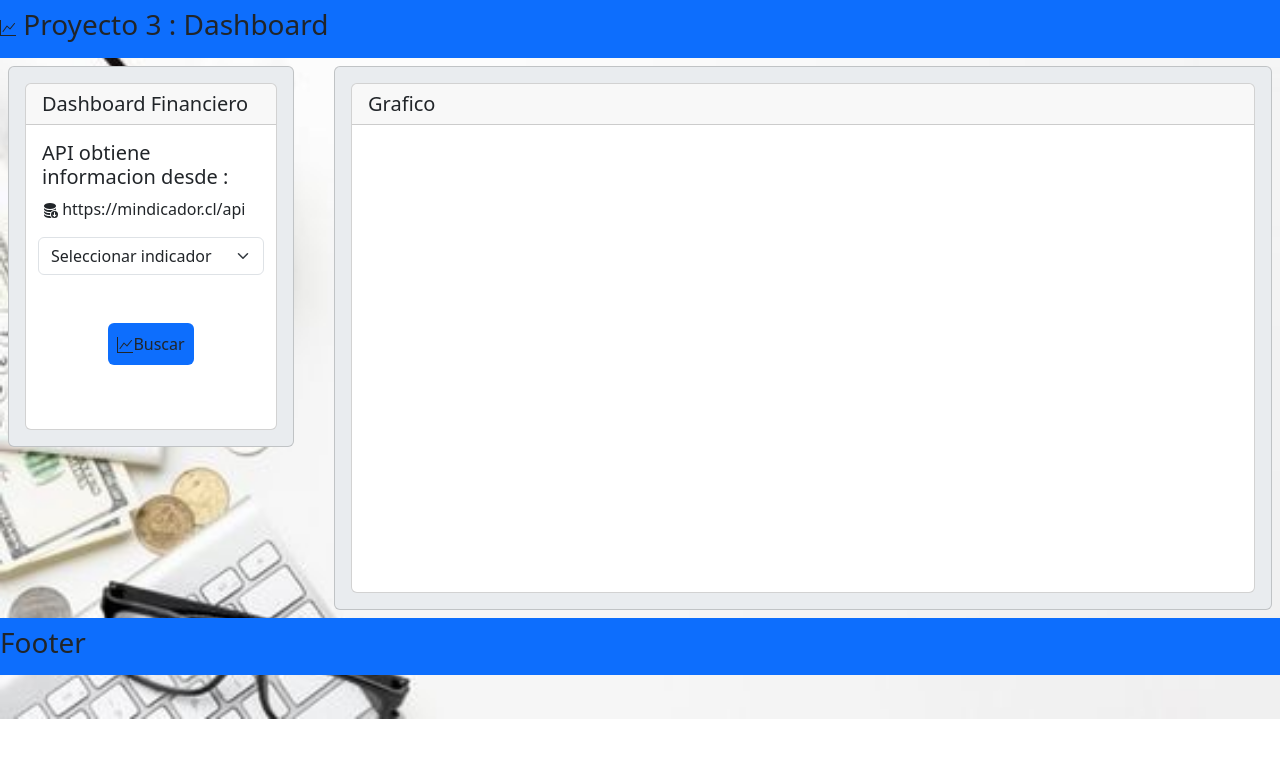
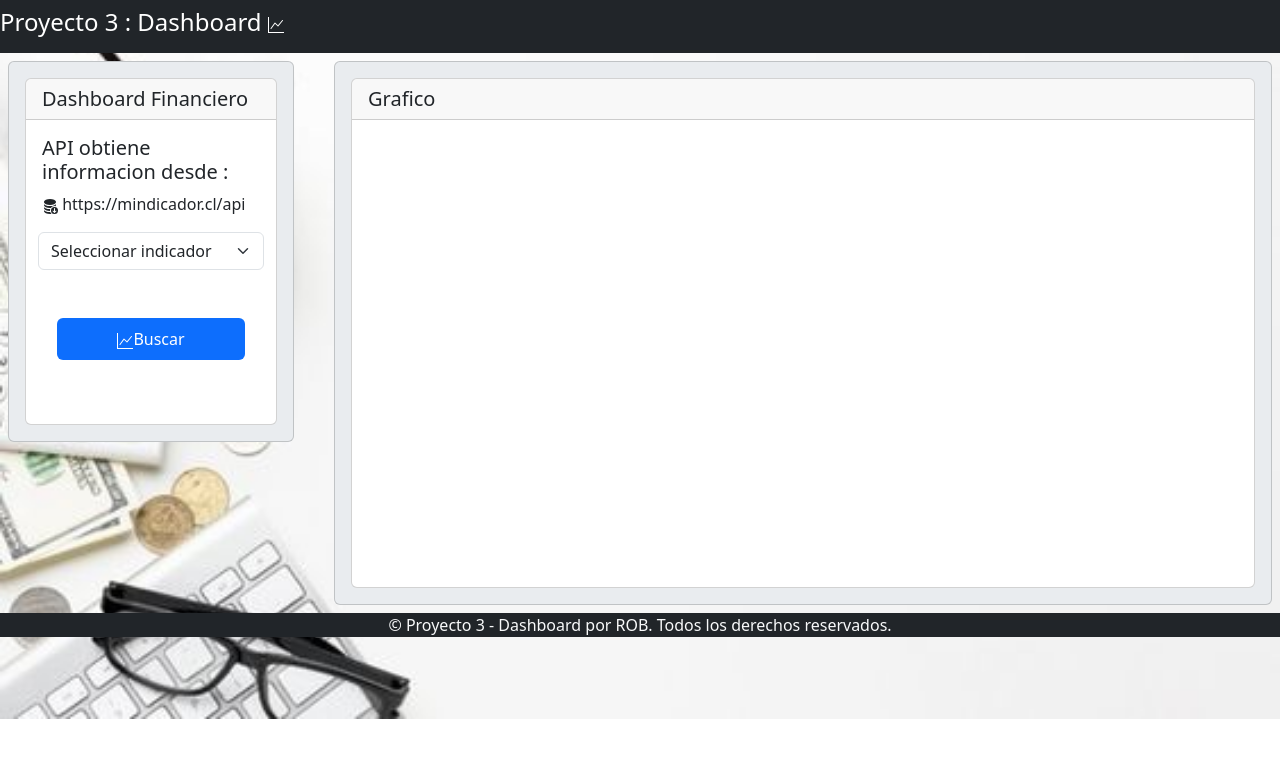
Before and after one commit to spotfreeman/Proyecto3, a website with bundled scripts: page index.html in a window 1280 px wide. Built offline with nearby package versions, Linux system fonts and the light colour scheme.

Commit message:
mejoras visuales

```diff
--- a/assets/js/chart.js
+++ b/assets/js/chart.js
@@ -23,30 +23,24 @@ export const createChart = (valoresApi) => {
         valorDiaHtml.innerHTML = `
         <svg xmlns="http://www.w3.org/2000/svg" width="16" height="16" fill="currentColor" class="bi bi-arrow-down-right" viewBox="0 0 16 16">
         <path fill-rule="evenodd" d="M14 13.5a.5.5 0 0 1-.5.5h-6a.5.5 0 0 1 0-1h4.793L2.146 2.854a.5.5 0 1 1 .708-.708L13 12.293V7.5a.5.5 0 0 1 1 0v6z"/>
-      </svg>
-        <h5>Valor de Hoy $ ${ultimoValor}</h5>
+        </svg>
+        <h3>Valor de Hoy $ ${ultimoValor}</h3>
         `
     } else if (ultimoValor > penultimoValor) {
         valorDiaHtml.innerHTML = `
         <svg xmlns="http://www.w3.org/2000/svg" width="16" height="16" fill="currentColor" class="bi bi-arrow-up-right" viewBox="0 0 16 16">
         <path fill-rule="evenodd" d="M14 2.5a.5.5 0 0 0-.5-.5h-6a.5.5 0 0 0 0 1h4.793L2.146 13.146a.5.5 0 0 0 .708.708L13 3.707V8.5a.5.5 0 0 0 1 0v-6z"/>
-      </svg>
-
-
-        <h5>Valor de Hoy $ ${ultimoValor}</h5>
+        </svg>
+        <h3>Valor de Hoy $ ${ultimoValor}</h3>
         `
     } else {
         valorDiaHtml.innerHTML = `
         <svg xmlns="http://www.w3.org/2000/svg" width="16" height="16" fill="currentColor" class="bi bi-arrow-right" viewBox="0 0 16 16">
-  <path fill-rule="evenodd" d="M1 8a.5.5 0 0 1 .5-.5h11.793l-3.147-3.146a.5.5 0 0 1 .708-.708l4 4a.5.5 0 0 1 0 .708l-4 4a.5.5 0 0 1-.708-.708L13.293 8.5H1.5A.5.5 0 0 1 1 8z"/>
-</svg>
-        <h5>Valor de Hoy $ ${ultimoValor}</h5>
+        <path fill-rule="evenodd" d="M1 8a.5.5 0 0 1 .5-.5h11.793l-3.147-3.146a.5.5 0 0 1 .708-.708l4 4a.5.5 0 0 1 0 .708l-4 4a.5.5 0 0 1-.708-.708L13.293 8.5H1.5A.5.5 0 0 1 1 8z"/>
+        </svg>
+        <h3>Valor de Hoy $ ${ultimoValor}</h3>
         `
     }
-
-    //valorDiaHtml.innerHTML = `
-    //<h5>Valor de Hoy ${ultimoValor}</h5>
-    //`
 
     myChartFin = new Chart(myChart, {
         type: 'line',
@@ -54,9 +48,7 @@ export const createChart = (valoresApi) => {
             // Aqui se inserta la CONST "fechas"
             labels: valorFechaInvertida,
             datasets: [{
-
-
-                label: 'Valor',
+                label: "Valor",
                 // Aqui se inserta la CONST "valor"
                 data: valorValorInvertida,
                 borderWidth: 1
--- a/index.html
+++ b/index.html
@@ -17,15 +17,15 @@
 
 <body>
     <!-- Navbar -->
-    <nav class="navbar bg-primary" data-bs-theme="dark">
+    <nav class="navbar navbar-expand-lg navbar-dark bg-dark text-bg-dark">
 
-        <h3> <svg xmlns="http://www.w3.org/2000/svg" width="16" height="16" fill="currentColor" class="bi bi-graph-up"
-                viewBox="0 0 16 16">
+        <h4> Proyecto 3 : Dashboard <svg xmlns="http://www.w3.org/2000/svg" width="16" height="16" fill="currentColor"
+                class="bi bi-graph-up" viewBox="0 0 16 16">
                 <path fill-rule="evenodd"
                     d="M0 0h1v15h15v1H0V0Zm14.817 3.113a.5.5 0 0 1 .07.704l-4.5 5.5a.5.5 0 0 1-.74.037L7.06 6.767l-3.656 5.027a.5.5 0 0 1-.808-.588l4-5.5a.5.5 0 0 1 .758-.06l2.609 2.61 4.15-5.073a.5.5 0 0 1 .704-.07Z" />
             </svg>
 
-            Proyecto 3 : Dashboard</h3>
+        </h4>
     </nav>
 
 
@@ -81,8 +81,8 @@
                         </form>
 
                         <br>
-                        <div class="col text-center">
-                            <button id="boton" class="btn bg-primary m-4 p-2" type="submit"><svg
+                        <div class="col text-center text-dark">
+                            <button id="boton" class="btn bg-primary m-4 p-2 w-75 text-bg-dark" type="submit"><svg
                                     xmlns="http://www.w3.org/2000/svg" width="16" height="16" fill="currentColor"
                                     class="bi bi-graph-up" viewBox="0 0 16 16">
                                     <path fill-rule="evenodd"
@@ -122,8 +122,10 @@
 
 
     <!-- Footer -->
-    <footer class="navbar bg-primary" data-bs-theme="dark">
-        <h3> Footer </h3>
+    <footer class="footer bg-dark text-light">
+        <div class="container text-center flex-md-fill">
+            <span>&copy; Proyecto 3 - Dashboard por ROB. Todos los derechos reservados.</span>
+        </div>
     </footer>
 
     <!-- Scripts -->
```
